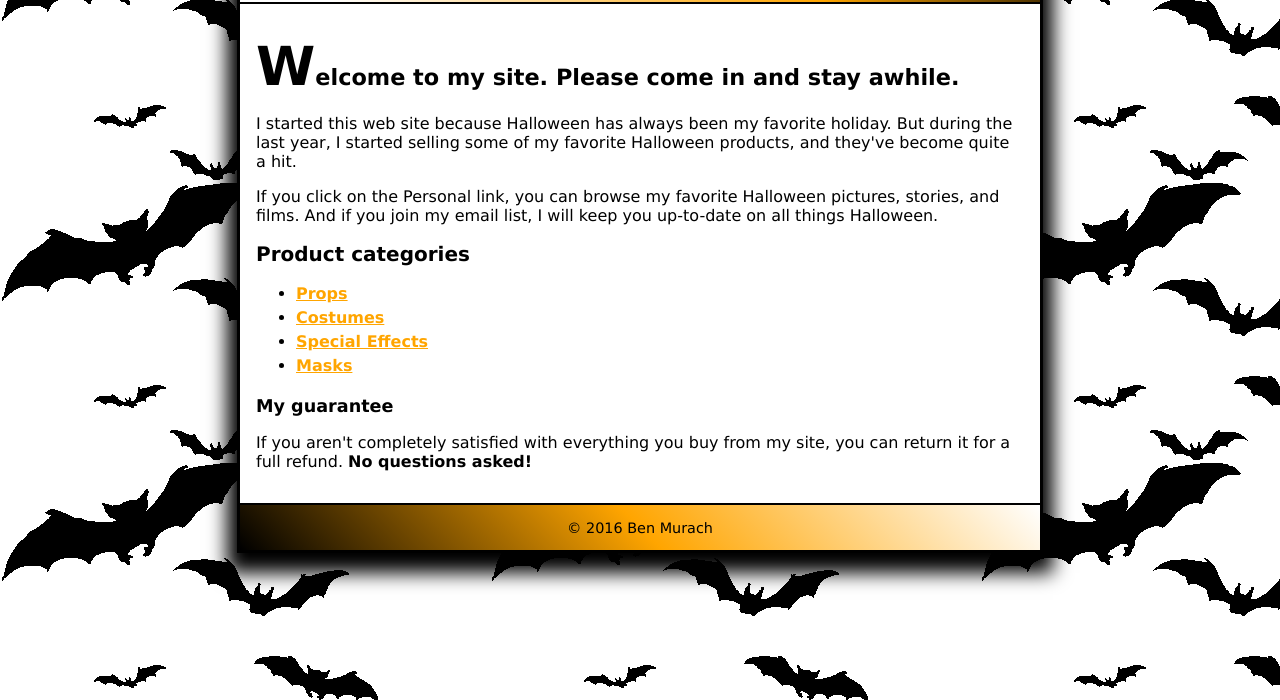
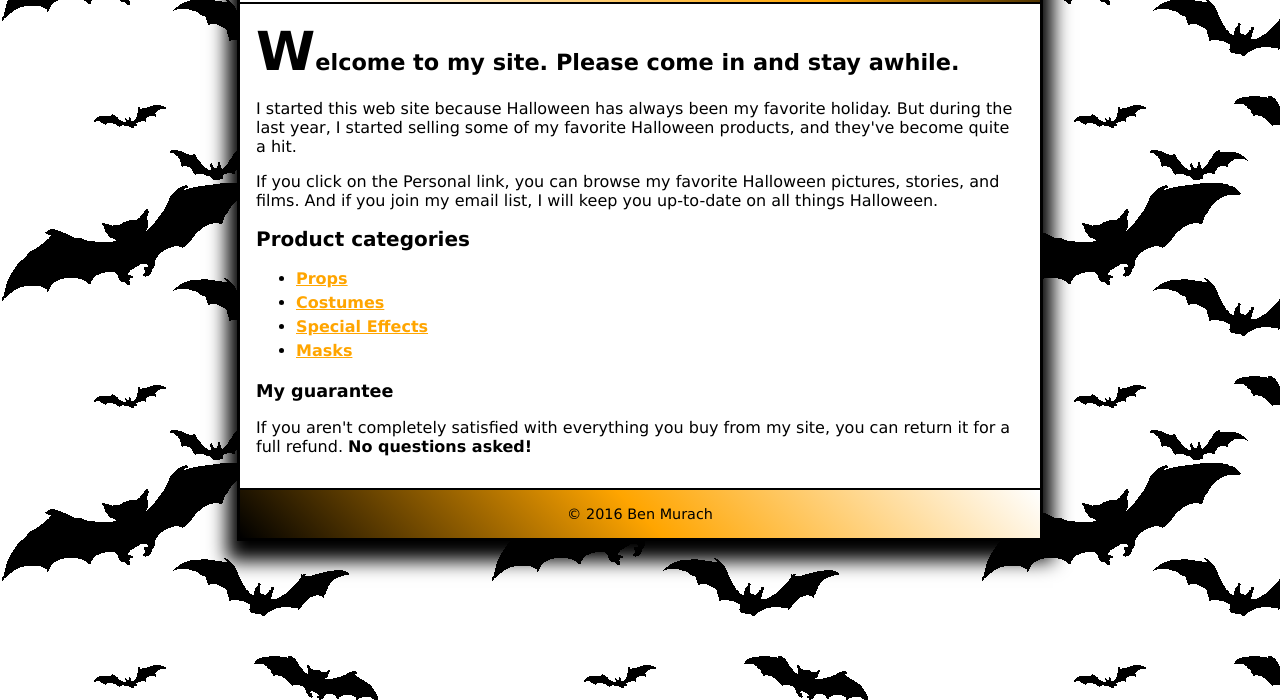
Before and after one commit to r3dearl/Assignment-2, a plain HTML site: page index.html in a window 1280 px wide. Shown: the part 100-800 px from the top of the page. Drawn offline with Linux system fonts and the light colour scheme.

Commit message:
Update main.css

```diff
--- a/styles/main.css
+++ b/styles/main.css
@@ -48,6 +48,7 @@ main {
 }
 main h1 {
 	font-size: 140%;
+	margin: 0;
 }
 main h1:first-letter {
 	font-size: 240%;
@@ -63,11 +64,13 @@ ul {
 }
 
 /* Footer */
+footer{
+	border-top: 2px solid black;
+	background-image: linear-gradient(45deg, black, orange, white);
+	padding: .1em;
+	clear: both;
+}
 footer p {
 	font-size: 90%;
 	text-align: center;
-	border-top: 2px solid black;
-	padding: 1em;
-	background-image: linear-gradient(45deg, black, orange, white);
-	margin: auto;
 }
```
